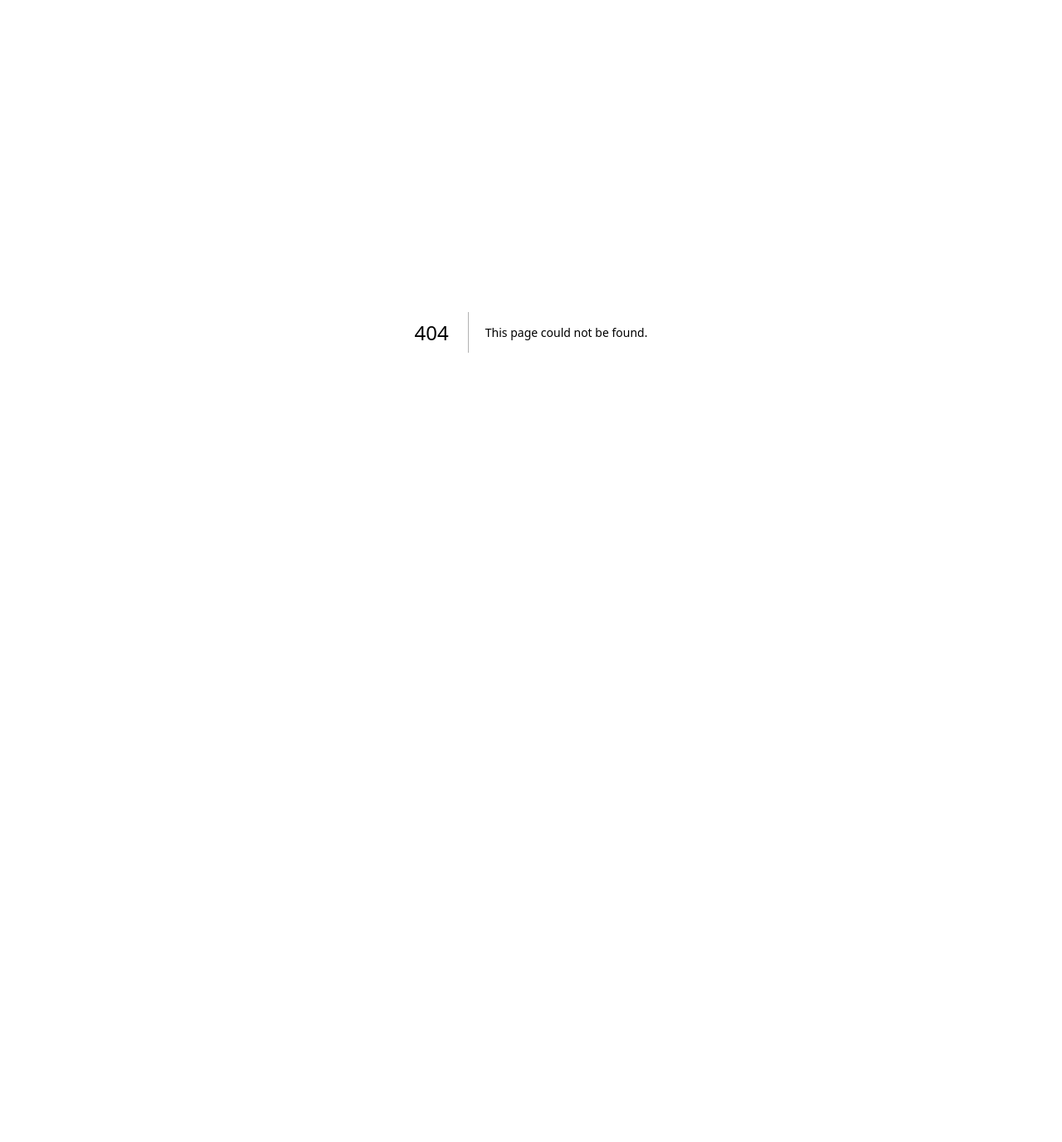
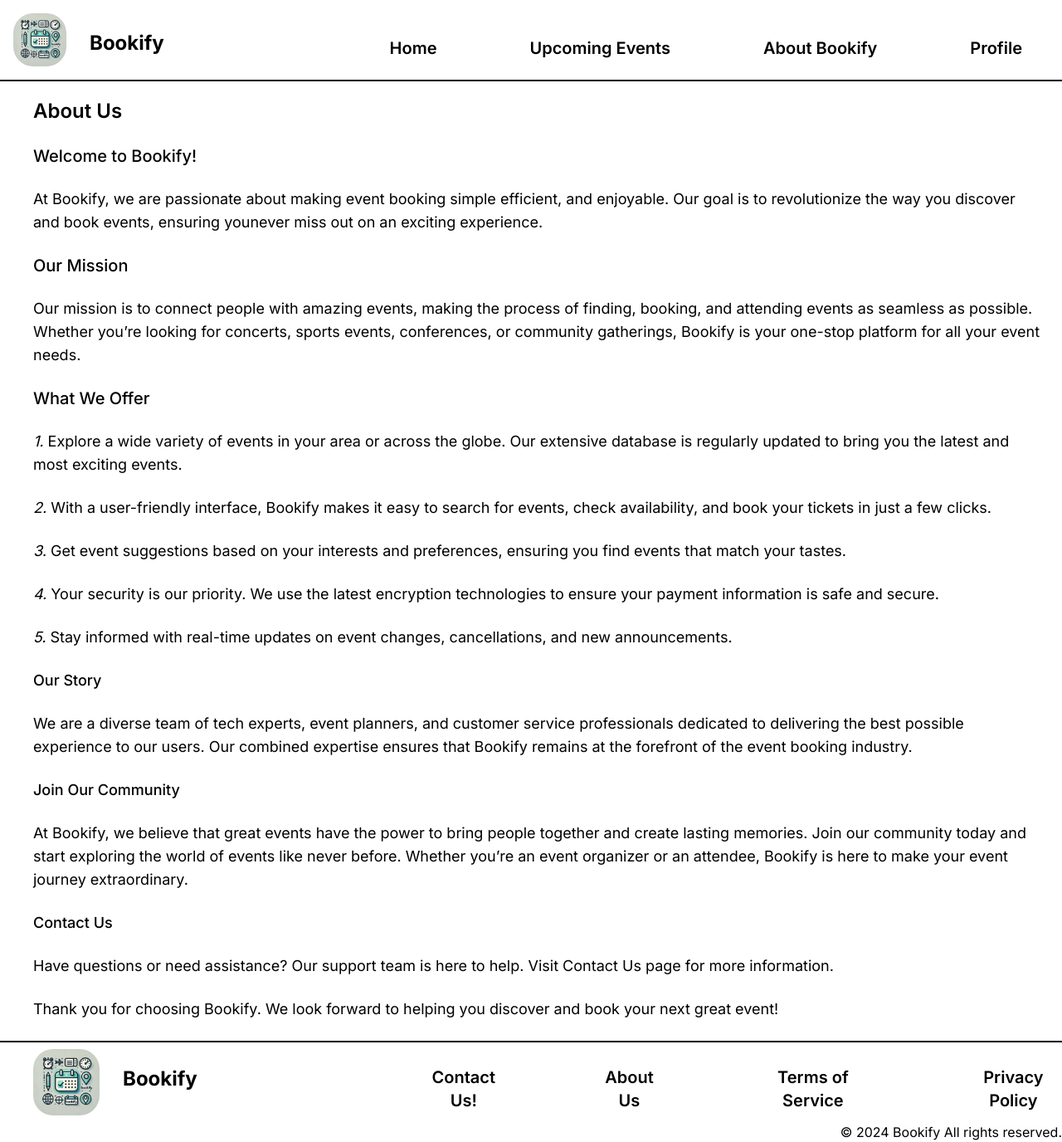
Before and after one commit to RudraYPatel/bookify, a Next.js app: page /about-bookify in a window 1280 px wide. Before the commit this address had no page. Shown: the whole page at 83% size. Before the commit the page ends 800 px from the top, so only its background shows below. Built offline with nearby package versions, Linux system fonts and the light colour scheme.

Commit message:
rudra about-bookify-page

```diff
--- /dev/null
+++ b/app/about-bookify/page.js
@@ -0,0 +1,34 @@
+import React from 'react'
+import Header from '../components/header'
+import Footer from '../components/footer'
+
+export default function Page() {
+  return (
+    <main className="bg-white text-black min-h-screen">
+        <Header/>
+        <div className="border-t-2 border-black"></div>
+        <div class>
+            <p className='text-2xl font-semibold ml-10 mt-5'>About Us</p><br/>
+            <p className='text-xl font-medium ml-10'>Welcome to Bookify!</p><br/>
+            <p className='text-lg font-normal ml-10 mr-5'>At Bookify, we are passionate about making event booking simple efficient, and enjoyable. Our goal is to revolutionize the way you discover and book events, ensuring younever miss out on an exciting experience.</p><br/>
+            <p className='text-xl font-medium ml-10'>Our Mission</p><br/>
+            <p className='text-lg font-normal ml-10 mr-5'>Our mission is to connect people with amazing events, making the process of finding, booking, and attending events as seamless as possible. Whether you’re looking for concerts, sports events, conferences, or community gatherings, Bookify is your one-stop platform for all your event needs.</p><br/>
+            <p className='text-xl font-medium ml-10'>What We Offer</p><br/>
+            <p className='text-lg font-normal ml-10 mr-5'><em>1.</em> Explore a wide variety of events in your area or across the globe. Our extensive database is regularly updated to bring you the latest and most exciting events.</p><br/>
+            <p className='text-lg font-normal ml-10 mr-5'><em>2.</em> With a user-friendly interface, Bookify makes it easy to search for events, check availability, and book your tickets in just a few clicks.</p><br/>
+            <p className='text-lg font-normal ml-10 mr-5'><em>3.</em> Get event suggestions based on your interests and preferences, ensuring you find events that match your tastes.</p><br/>
+            <p className='text-lg font-normal ml-10 mr-5'><em>4.</em> Your security is our priority. We use the latest encryption technologies to ensure your payment information is safe and secure.</p><br/>
+            <p className='text-lg font-normal ml-10 mr-5'><em>5.</em> Stay informed with real-time updates on event changes, cancellations, and new announcements.</p><br/>
+            <p className='text-lg font-medium ml-10 mr-5'>Our Story</p><br/>
+            <p className='text-lg font-normal ml-10 mr-5'>We are a diverse team of tech experts, event planners, and customer service professionals dedicated to delivering the best possible experience to our users. Our combined expertise ensures that Bookify remains at the forefront of the event booking industry.</p><br/>
+            <p className='text-lg font-medium ml-10 mr-5'>Join Our Community</p><br/>
+            <p className='text-lg font-normal ml-10 mr-5'>At Bookify, we believe that great events have the power to bring people together and create lasting memories. Join our community today and start exploring the world of events like never before. Whether you’re an event organizer or an attendee, Bookify is here to make your event journey extraordinary.</p><br/>
+            <p className='text-lg font-medium ml-10 mr-5'>Contact Us</p><br/>
+            <p className='text-lg font-normal ml-10 mr-5'>Have questions or need assistance? Our support team is here to help. Visit Contact Us page for more information.</p><br/>
+            <p className='text-lg font-normal ml-10 mr-5'>Thank you for choosing Bookify. We look forward to helping you discover and book your next great event!</p><br/>
+        </div>
+        <div className="border-t-2 border-black"></div>
+        <Footer/>
+    </main>
+  )
+}
--- a/app/components/header.js
+++ b/app/components/header.js
@@ -9,7 +9,7 @@ export default function Header() {
         <div className="flex flex-row ml-auto">
             <Link className="text-xl mt-9 ml-28 font-semibold hover:underline" href="../">Home</Link>
             <Link className="text-xl mt-9 ml-28 font-semibold hover:underline" href="./upcoming-events">Upcoming Events</Link>
-            <Link className="text-xl mt-9 ml-28 font-semibold hover:underline" href="./upcoming-events">About Bookify</Link>
+            <Link className="text-xl mt-9 ml-28 font-semibold hover:underline" href="./about-bookify">About Bookify</Link>
             <Link className="text-xl mt-9 ml-28 mr-10 font-semibold hover:underline" href="./upcoming-events">Profile</Link>
         </div>
   </div>
--- a/app/page.js
+++ b/app/page.js
@@ -7,7 +7,7 @@ export default function Home() {
     <main className="bg-white text-black min-h-screen">
       <Header/>
       <div className="border-t-2 border-black"></div>
-      <div className="text-center text-4xl  font-semibold">
+      <div className="text-center text-4xl mt-5 font-semibold">
         <p>Welcome to Bookify</p>
         <p>The Premier Portal to exclusive Events, Concerts, and Conferences.</p>
       </div>
--- a/app/upcoming-events/page.js
+++ b/app/upcoming-events/page.js
@@ -7,7 +7,7 @@ export default function Page() {
   <main className="bg-white text-black min-h-screen">
    <Header/>
       <div className="border-t-2 border-black"></div>
-            <div className="flex flex-row relative h-28  ml-16 mt-10 rounded-3xl">
+        <div className="flex flex-row relative h-28  ml-16 mt-10 rounded-3xl">
                 <img src="/event1.jpg" alt="Event" className="object-left" />
                 <div className="absolute inset-0"> </div>
                 <div className='flex flex-row ' >
@@ -16,9 +16,12 @@ export default function Page() {
                     <h1>Montreal Alliance at Calgary Surge</h1>
                         WinSport Arena, Calgary, AB</p><br/>
                 </div>
+                <div>
+                    <button className="bg-blue-600 text-white border-none py-2 px-4 rounded-3xl mt-10 ml-48 cursor-pointer">Add to Cart</button>
+                </div>
         </div>
 
-        <div className="flex flex-row relative h-28  ml-16 mt-10 rounded-3xl">
+            <div className="flex flex-row relative h-28  ml-16 mt-10 rounded-3xl">
                 <img src="/event2.jpg" alt="Event" className="object-left" />
                 <div className="absolute inset-0"> </div>
                 <div className='flex flex-row ' >
@@ -27,7 +30,10 @@ export default function Page() {
                     <h1>Forge FC at Cavalry FC</h1>
                      Spruce Meadows, Calgary, AB</p><br/>
                 </div>
-        </div>
+                <div>
+                    <button className="bg-blue-600 text-white border-none py-2 px-4 rounded-3xl mt-10 ml-60 cursor-pointer">Add to Cart</button>
+                </div>
+            </div>
 
         <div className="flex flex-row relative h-28  ml-16 mt-10 rounded-3xl">
                 <img src="/event3.jpg" alt="Event" className="object-left" />
@@ -37,6 +43,9 @@ export default function Page() {
                     SUN JUL 21, 2024 - 6:00 PM
                     <h1>BC Lions at Calgary Stampeders</h1>
                     McMahon Stadium, Calgary, AB</p><br/>
+                </div>
+                <div>
+                    <button className="bg-blue-600 text-white border-none py-2 px-4 rounded-3xl mt-10 ml-56 cursor-pointer">Add to Cart</button>
                 </div>
         </div>
 
@@ -49,6 +58,9 @@ export default function Page() {
                     <h1>Billy Idol</h1>
                     Scotiabank Saddledome, Calgary, AB</p><br/>
                 </div>
+                <div>
+                    <button className="bg-blue-600 text-white border-none py-2 px-4 rounded-3xl mt-10 ml-44 cursor-pointer">Add to Cart</button>
+                </div>
         </div>
       <div className="border-t-2 mt-10 border-black"></div>
     <Footer/>
```
